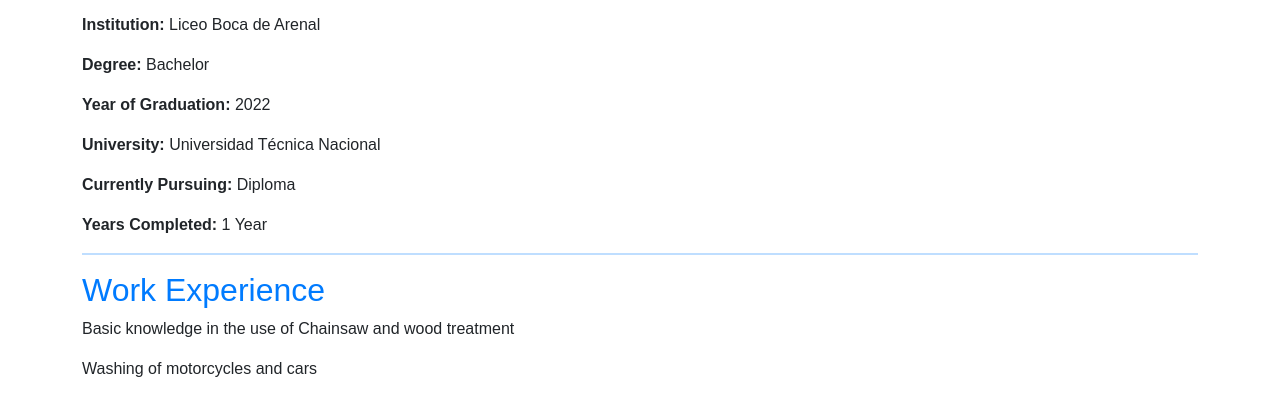
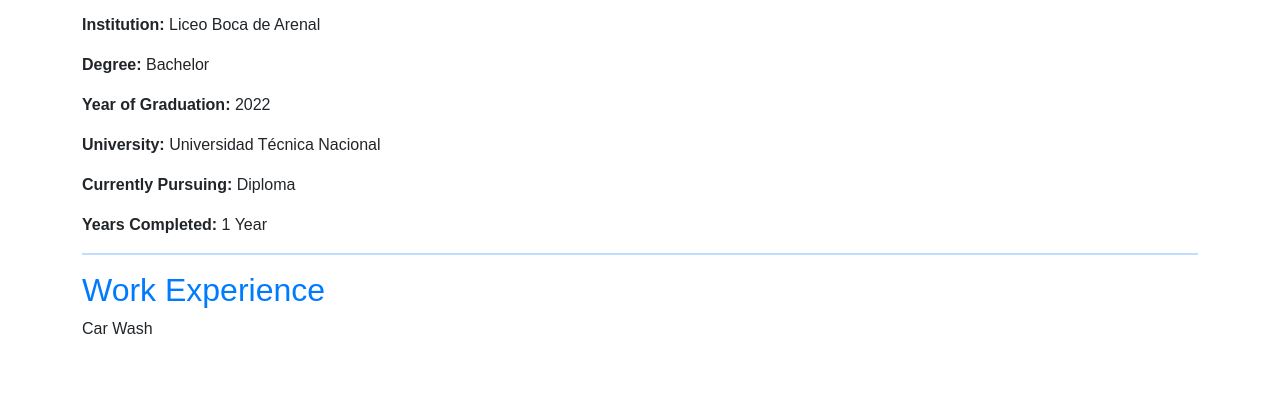
Before and after one commit to AndrewMontero/ITI421_WorkShop, a plain HTML site: page WorskShop1/cv.html in a window 1280 px wide. Shown: the part 534-931 px from the top of the page. After the commit the page ends 891 px from the top, so only its background shows below. Drawn offline with nearby package versions, Linux system fonts and the light colour scheme.

Commit message:
Create CV and folder one

```diff
--- a/cv.html
+++ b/WorskShop1/cv.html
@@ -43,8 +43,8 @@
           <p><strong>Years Completed:</strong> 1 Year</p>
           <hr>
           <h2>Work Experience</h2>
-          <p>Basic knowledge in the use of Chainsaw and wood treatment</p>
-          <p>Washing of motorcycles and cars</p>
+          <p>Car Wash</p>
+
         </div>
       </div>
     </div>
```
